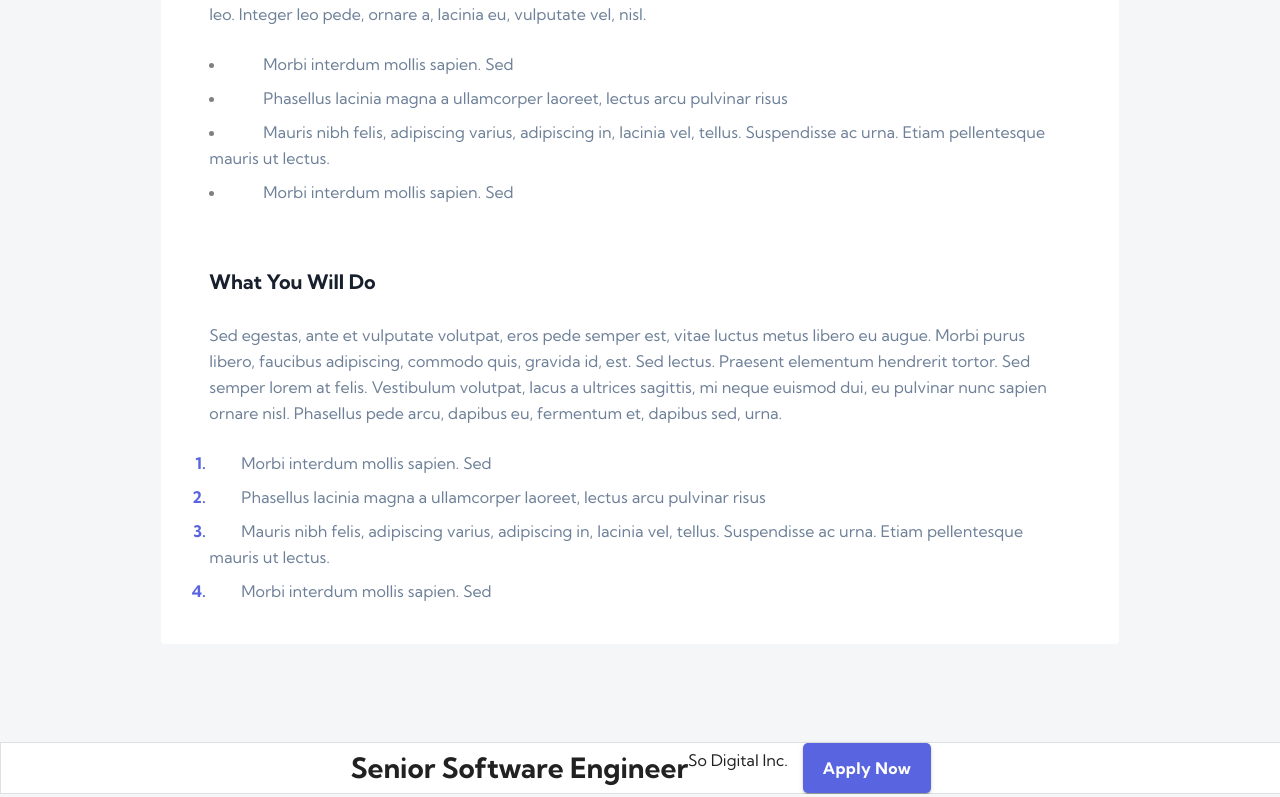
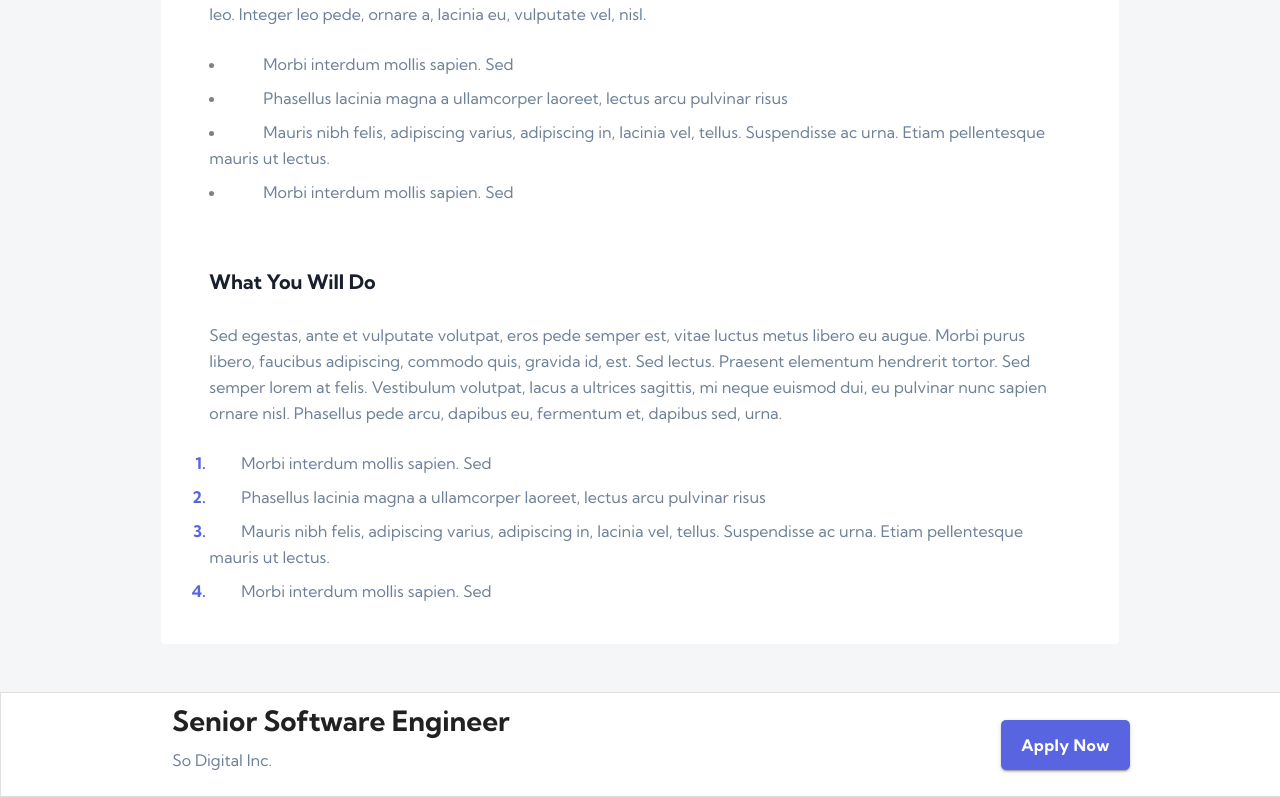
Before and after one commit to Price2/devjobs-app, a React (Create React App) app: page / in a window 1280 px wide. Shown: the part 853-1650 px from the top of the page. Built offline with nearby package versions, Linux system fonts and the light colour scheme.

Commit message:
Adjusted footer UI

```diff
--- a/src/components/CompanyFooter.js
+++ b/src/components/CompanyFooter.js
@@ -3,23 +3,25 @@ import Grid from '@mui/material/Grid';
 import Paper from '@mui/material/Paper';
 import Box from '@mui/material/Box';
 import { createTheme, ThemeProvider, styled } from '@mui/material/styles';
-import { Button, Container, Divider, List, TextField, Typography } from '@mui/material';
+import { AppBar, Button, Container, Divider, List, TextField, Typography } from '@mui/material';
 import Checkbox from '@mui/joy/Checkbox';
 const CompanyFooter = () => {
     return (
         <>
-            <Box>
-                <Container maxWidth={false} sx={{ position: 'relative', marginTop:'150px', width:'100%' }} disableGutters={true}>
+            <AppBar position="relative" sx={{ marginTop: "153px" }}>
                 <Paper sx={{
                     position: 'absolute',
                     bottom: '0',
                     width: '100%',
                     display: 'flex',
-                        justifyContent:'center'
+                    padding: '10px'
                 }} component="footer" square variant="outlined">
+                    <Container>
+                        <Grid container sx={{ flexGrow: 1, justifyContent:'center' }} direction="row" spacing={2}>
+                            <Grid item md={10}>
+                                <div style={{ display: 'flex', justifyContent: 'space-between', alignItems: 'center' }}>
 
-                        <div style={{ display: 'flex', justifyContent: 'space-between', alignItems: 'center' }}>
-                            <div style={{ display: 'flex', justifyContent:'flex-start' }}>
+                                    <div style={{ display: 'flex', flexDirection: 'column', justifyContent: 'center', alignItems: 'flex-start' }}>
 
                                         <h4 style={{
                                             fontWeight: '700',
@@ -31,8 +33,8 @@ const CompanyFooter = () => {
                                             fontWeight: '400',
                                             fontSize: '16px',
                                             lineHeight: '20px',
-                                    color: '##6E8098',
-                                    marginTop: '0px'
+                                            color: '#6E8098',
+                                            marginTop: '12px'
                                         }}>So Digital Inc.</p>
                                     </div>
                                     <div>
@@ -52,10 +54,13 @@ const CompanyFooter = () => {
                                         }}>Apply Now</span></Button>
                                     </div>
                                 </div>
+
+                            </Grid>
+                        </Grid>
+                    </Container>
                 </Paper>
-                </Container>
+            </AppBar>
 
-            </Box >
         </>
     );
 }
--- a/src/index.css
+++ b/src/index.css
@@ -6,6 +6,7 @@ body {
   -webkit-font-smoothing: antialiased;
   -moz-osx-font-smoothing: grayscale;
 background-color: #F4F6F8;
+overflow-x: hidden;
 }
 
 code {
```
Lines whose indentation alone changed are shown as unchanged.
